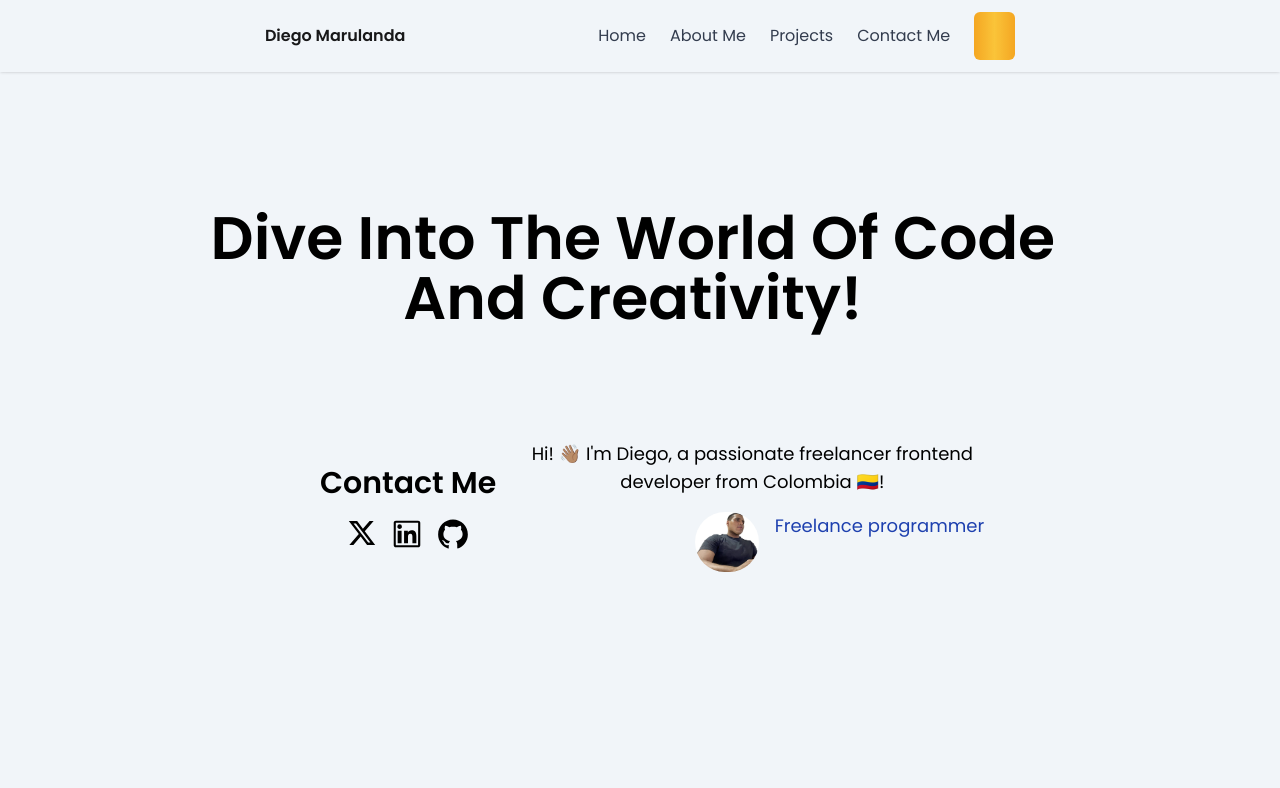
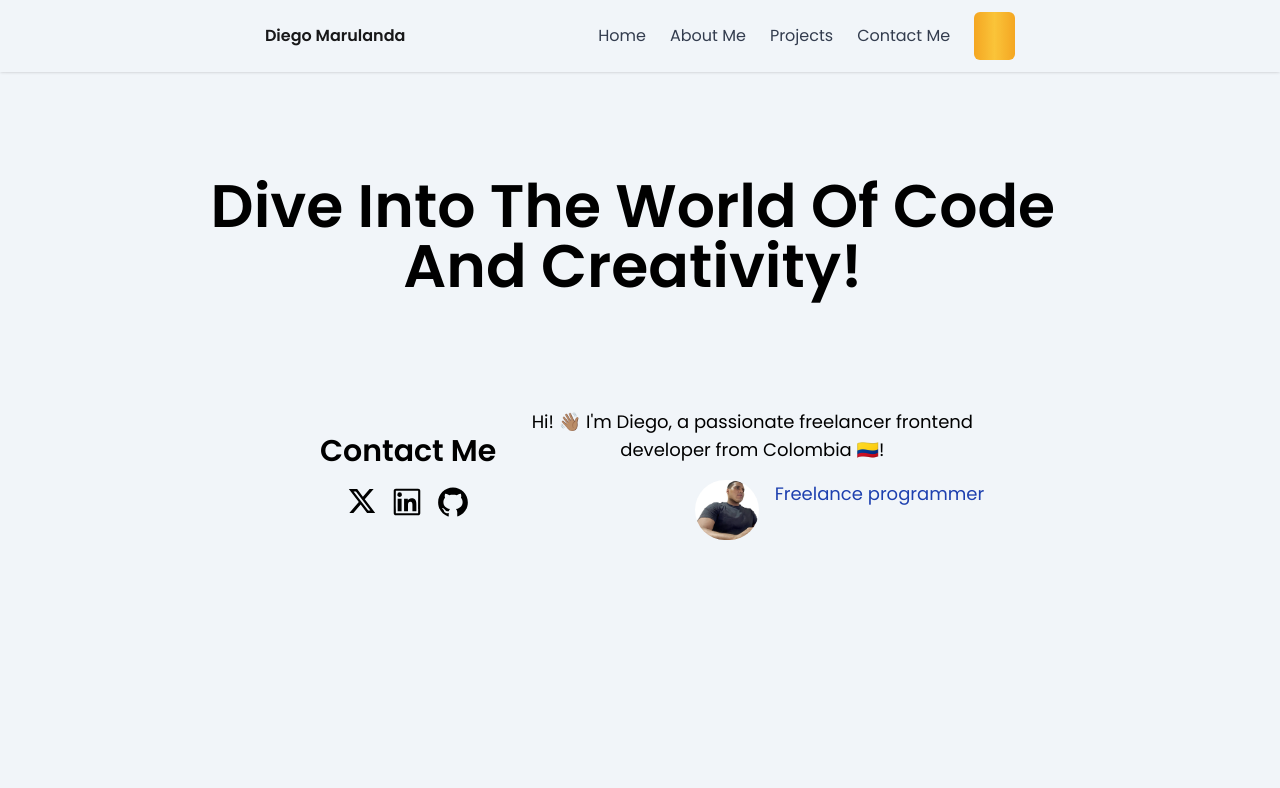
Before and after one commit to DiegoMarulandaB/Portfolio, a Next.js app: page / in a window 1280 px wide. Shown: the top 788 px of the page. Built offline with nearby package versions, Linux system fonts and the light colour scheme; some icons are missing.

Commit message:
fix: :bug: add fixes in the home that do not affect the code structure

```diff
--- a/src/components/Home/Home.tsx
+++ b/src/components/Home/Home.tsx
@@ -12,7 +12,7 @@ const HomePage = () => {
         <div className="grid place-items-center min-h-[86vh] px-8">
           <div className="container mx-auto grid place-items-center h-max text-center">
             <h1 className="text-center pt-6 ">
-              <AnimatedText text="Dive into the world of code and creativity!" className=" mx-2 mr-2 mb-2 mt-16" />
+              <AnimatedText text="Dive into the world of code and creativity!" className=" mx-2 mr-2 mb-2" />
             </h1>
             <div id="contact">
               <div className="container mx-auto mt-10 px-4">
```
